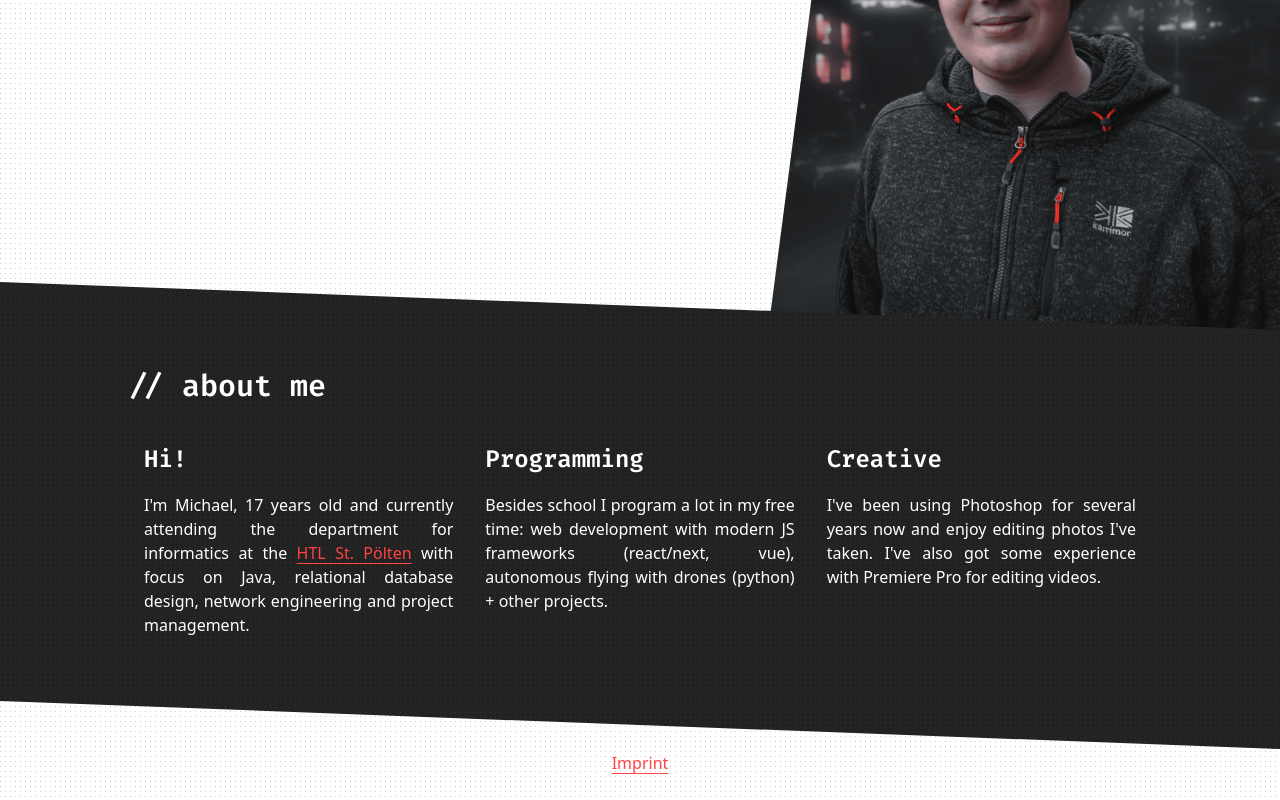
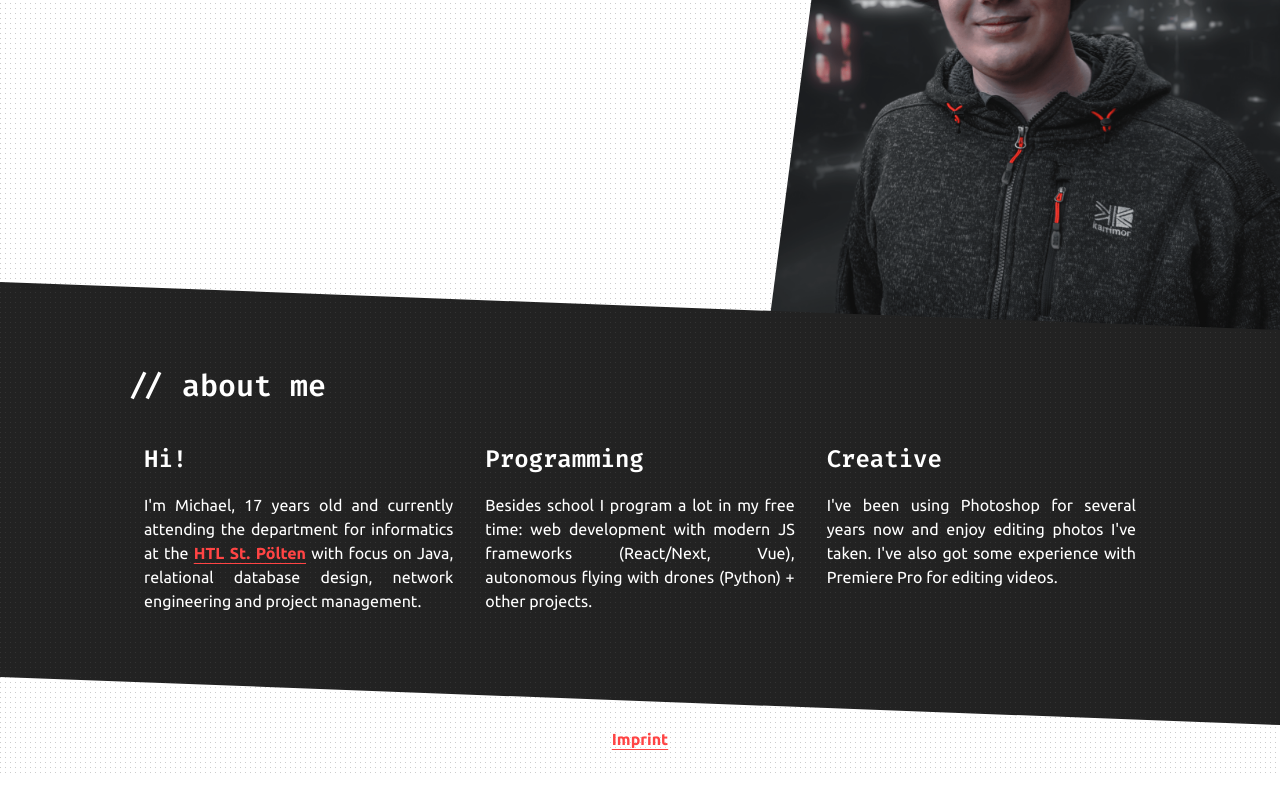
Before and after one commit to koenigscode/michael-v8, a Next.js app: page / in a window 1280 px wide. Shown: the part 452-1252 px from the top of the page. After the commit the page ends 1228 px from the top, so only its background shows below. Built offline with nearby package versions, Linux system fonts and the light colour scheme.

Commit message:
Set font

```diff
--- a/components/about/about.js
+++ b/components/about/about.js
@@ -18,8 +18,8 @@ const aboutEntries = [
     content: (
       <p>
         Besides school I program a lot in my free time: web development with
-        modern JS frameworks (react/next, vue), autonomous flying with drones
-        (python) + other projects.
+        modern JS frameworks (React/Next, Vue), autonomous flying with drones
+        (Python) + other projects.
       </p>
     )
   },
--- a/components/head.js
+++ b/components/head.js
@@ -8,7 +8,7 @@ export default () => (
       rel="stylesheet"
     />
     <link
-      href="https://fonts.googleapis.com/css?family=Open+Sans:400,600,700&display=swap"
+      href="https://fonts.googleapis.com/css?family=Ubuntu:400,500,700&display=swap"
       rel="stylesheet"
     />
     <link href="style.css" rel="stylesheet" />
--- a/global.scss
+++ b/global.scss
@@ -4,6 +4,7 @@
 
 body {
   margin: 0;
+  font-family: "Ubuntu", sans-serif;
 }
 
 h1,
@@ -20,4 +21,5 @@ h6 {
   //   position: relative;
   text-decoration: $primary solid underline;
   text-underline-position: under;
+  font-weight: 600;
 }
--- a/pages/imprint/_index.scss
+++ b/pages/imprint/_index.scss
@@ -10,7 +10,7 @@
   h1,
   h2,
   h3 {
-    font-family: "Open Sans", sans-serif;
+    font-family: "Ubuntu", sans-serif;
   }
 
   h1 {
```
